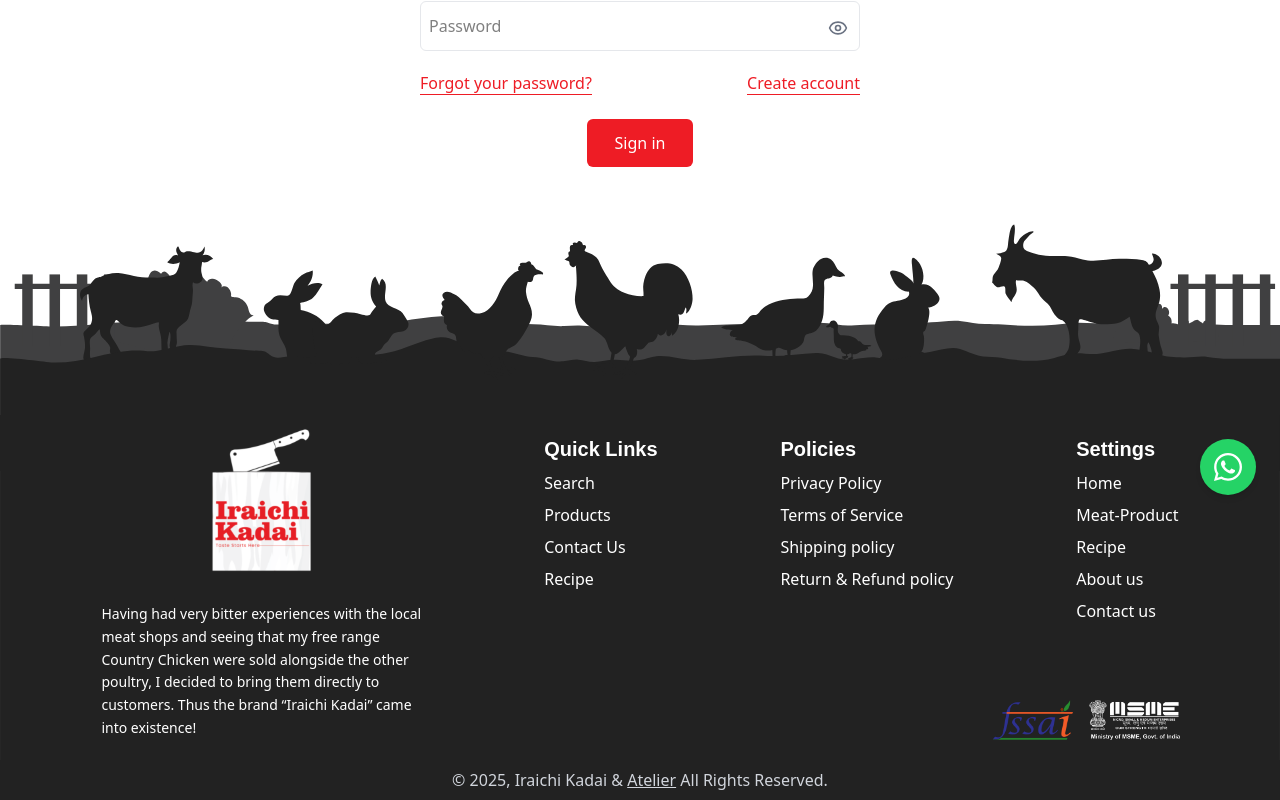
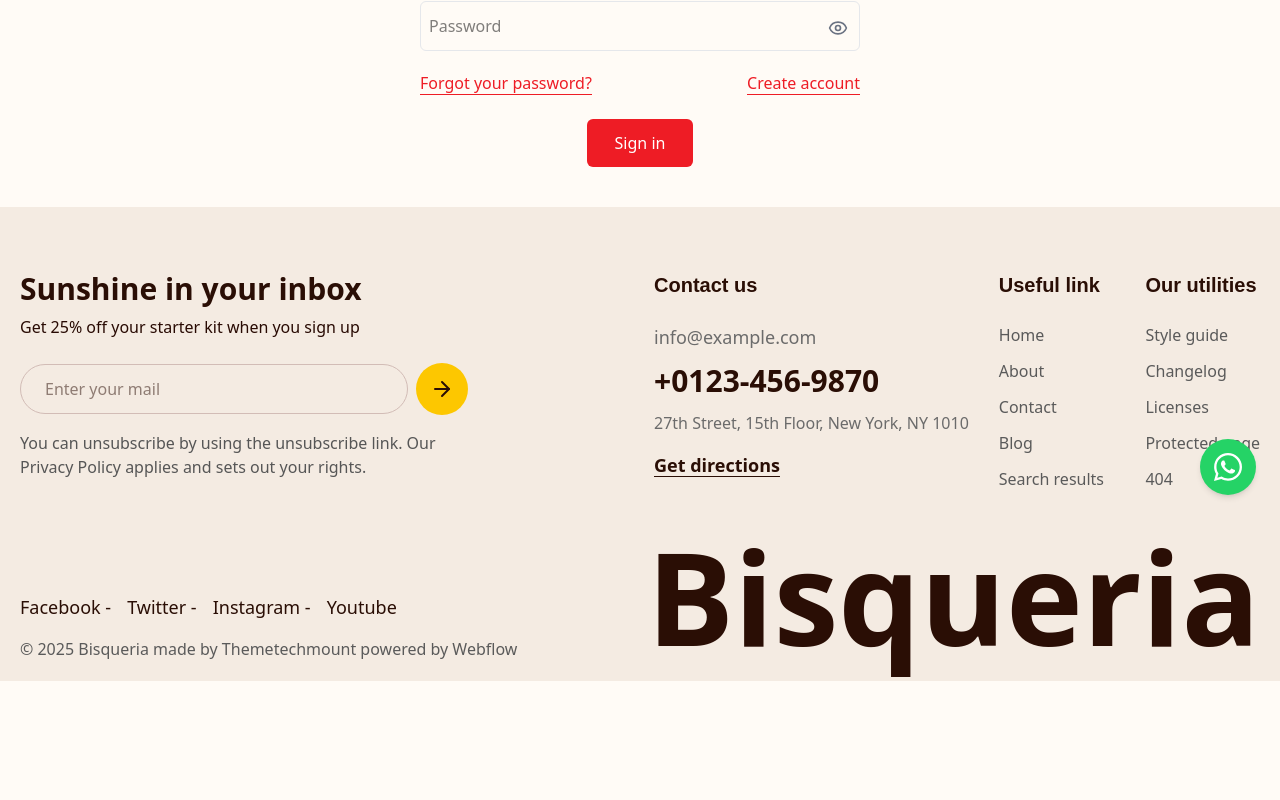
Before and after one commit to Atelier-Creation/Cake-Shop-full, a React (Vite) app in the folder cakeShop_Frontend/: page /login in a window 1280 px wide. Shown: the part 281-1081 px from the top of the page. After the commit the page ends 965 px from the top, so only its background shows below. Built offline with nearby package versions, Linux system fonts and the light colour scheme; no server answers; a web font is replaced by a local one.

Commit message:
updated footer

```diff
--- a/cakeShop_Frontend/src/App.css
+++ b/cakeShop_Frontend/src/App.css
@@ -17,7 +17,7 @@ h1{
   font-weight: 700;
 }
 body{
-  background: white !important;
+  background: #fffbf6 !important;
 }
 body > h2,h3,h4,h5{
     font-family: 'Barlow', sans-serif;
--- a/cakeShop_Frontend/src/index.css
+++ b/cakeShop_Frontend/src/index.css
@@ -1,7 +1,7 @@
 @import url('https://fonts.googleapis.com/css2?family=Yellowtail&display=swap');
 @import url('https://fonts.googleapis.com/css2?family=Hind+Madurai:wght@300;400;500;600;700&display=swap');
 body{
-    background-color: white !important;
+    background-color: #fffbf6 !important;
   }
 @import "tailwindcss";
 
--- a/cakeShop_Frontend/src/pages/MobileDesign/DesignerCakeSection.jsx
+++ b/cakeShop_Frontend/src/pages/MobileDesign/DesignerCakeSection.jsx
@@ -26,11 +26,11 @@ const DesignerCakeSection = () => {
                 <p className="text-[#EF4B5F] text-xs lg:text-sm font-bold tracking-[0.2em] uppercase mb-3">
                     Designer Cake
                 </p>
-                <h2 className="text-4xl lg:text-6xl font-black italic text-black mb-6" style={{ fontFamily: "'Dancing Script', cursive, serif" }}>
+                <h2 className="text-4xl lg:text-6xl font-black italic text-[#2a0e05] mb-6" style={{ fontFamily: "'Dancing Script', cursive, serif" }}>
                     Creamy Nuts Vanilla Cake
                 </h2>
 
-                <p className="text-gray-500 text-sm md:text-base leading-loose mb-10 max-w-xl">
+                <p className="text-[#5a5a5a] text-sm md:text-base leading-loose mb-10 max-w-xl">
                     Bibendum enim facilisis gravida neque convallis a cras semper.
                     Pretium fusce id velit ut tortor pretium viverra suspendisse. Ut
                     diam quam nulla porttitor. Viverra ipsum nunc aliquet bibendum
--- a/cakeShop_Frontend/src/pages/MobileDesign/MobileFeatureSlider.jsx
+++ b/cakeShop_Frontend/src/pages/MobileDesign/MobileFeatureSlider.jsx
@@ -47,7 +47,7 @@ const FeatureSlider = ({ features }) => {
                 alt={item.title.en}
                 className="w-28 h-28 object-contain mb-1 md:mb-4"
               />
-              <h3 className="text-lg font-semibold text-gray-800" >{item.title.en}</h3>
+              <h3 className="text-lg font-semibold text-[#2a0e05]" >{item.title.en}</h3>
               <p className="text-xs text-gray-500 max-w-50 mt-1 text-center">({item.title.ta})</p>
               {/* <H3
                 className="text-lg font-semibold text-gray-800"
--- a/cakeShop_Frontend/src/pages/MobileDesign/MobileFooter.jsx
+++ b/cakeShop_Frontend/src/pages/MobileDesign/MobileFooter.jsx
@@ -1,187 +1,111 @@
-import React, { useState } from "react";
-import { ChevronDown, ChevronUp } from "lucide-react";
-import { Link } from "react-router-dom";
-import bgImage from "../../assets/images/Untitled/42621686_9008027 1-cropped.svg";
-import rectBg from "../../assets/images/Untitled/Rectangle 203.svg";
-import { useNavigate } from "react-router-dom";
-const FooterSection = ({ title, children }) => {
-  const [open, setOpen] = useState(false);
-
-  return (
-    <div className="mb-4 w-full">
-      <button
-        onClick={() => setOpen(!open)}
-        className="flex justify-between items-center w-full text-white font-semibold text-base sm:text-lg mb-2"
-      >
-        {title}
-        {open ? <ChevronUp size={20} /> : <ChevronDown size={20} />}
-      </button>
-      {open && (
-        <div className="pl-2 text-white text-sm sm:text-base">{children}</div>
-      )}
-    </div>
-  );
-};
+import { ArrowRight, ChevronLeft } from "lucide-react";
+import React from "react";
 
 const MobileFooter = () => {
-  const navigate = useNavigate()
   return (
-    <footer className="relative pt-12 text-white z-10 mt-20 sm:mt-28 lg:mt-40 bg-[#222222] lg:bg-[#fff]">
-      {/* Background for top wave */}
-      <div className="absolute -top-10 lg:-top-30 left-0 w-full">
-        <img src={bgImage} alt="bg" className="w-full object-cover" />
+    <footer className="bg-[#f4ebe2] text-[#2a0e05] md:pt-16 pt-6 px-5">
+      <div className="max-w-7xl mx-auto">
+
+        {/* Top Section */}
+        <div className="flex flex-col lg:flex-row justify-between gap-7">
+
+          {/* Subscribe Section */}
+          <div className="w-full">
+            <h2 className="text-3xl font-bold mb-2">
+              Sunshine in your inbox
+            </h2>
+
+            <p className="text-base text-[#280a03] mb-6 font-medium">
+              Get 25% off your starter kit when you sign up
+            </p>
+
+            <div className="flex items-center max-w-md gap-2">
+              <input
+                type="email"
+                placeholder="Enter your mail"
+                className="flex-1 px-6 md:py-3 py-2 border rounded-full border-[#d2bcb6] bg-transparent outline-none text-[#2a0e05]"
+              />
+              <button className="bg-yellow-400 rounded-full md:w-13 md:h-13 w-10 h-10 flex items-center justify-center text-xl">
+                <ArrowRight/>
+              </button>
             </div>
 
-      {/* Mobile Section */}
-      <div className="md:my-8 my-1 lg:hidden flex flex-col items-center justify-center px-4 gap-4">
-        <Link to={"/"}>
-          <img
-            src="/ik-white.svg"
-            alt="Logo"
-            className="h-38 sm:h-38 object-contain"
-          />
-        </Link>
-        <p className="text-sm text-center leading-relaxed">
-          Having had very bitter experiences with the local meat shops and
-          seeing that my free range Country Chicken were sold alongside the
-          other poultry, I decided to bring them directly to customers. Thus the
-          brand “Iraichi Kadai” came into existence!
+            <p className="font-medium text-base  text-[#565656] mt-4 max-w-md">
+              You can unsubscribe by using the unsubscribe link. Our Privacy
+              Policy applies and sets out your rights.
             </p>
           </div>
 
-      <div className="my-8 lg:hidden px-4">
-        <FooterSection title="Quick Links">
-          <ul className="space-y-1">
+          {/* Contact Section */}
+          <div className="flex flex-col md:flex-row justify-between w-full">
+          <div>
+            <h3 className="text-xl font-semibold mb-6">Contact us</h3>
+
+            <p className="text-[#6b6b6b] mb-3 font-medium text-lg">info@example.com</p>
+
+            <p className="text-3xl font-bold mb-3">+0123-456-9870</p>
+
+            <p className="text-[#6b6b6b] mb-4 font-medium text-base">
+              27th Street, 15th Floor, New York, NY 1010
+            </p>
+
+            <a
+              href="#"
+              className="font-semibold text-lg underline underline-offset-4"
+            >
+              Get directions
+            </a>
+          </div>
+
+          {/* Links Section */}
+          <div className="grid grid-cols-2 gap-8">
+            <div>
+              <h3 className="text-xl font-semibold mb-6">Useful link</h3>
+              <ul className="space-y-3 text-[#5a5a5a] font-medium text-base">
                 <li>Home</li>
-            <li>Products</li>
-            <li>Search</li>
+                <li>About</li>
                 <li>Contact</li>
+                <li>Blog</li>
+                <li>Search results</li>
               </ul>
-        </FooterSection>
+            </div>
 
-        <FooterSection title="Policies">
-          <ul className="space-y-1">
-            <li onClick={() => navigate("/privacy-policy")}>Privacy Policy</li>
-            <li onClick={() => navigate("/terms-conditions")}>
-              Terms of Service
-            </li>
-            <li>Refund Policy</li>
+            <div>
+              <h3 className="text-xl font-semibold mb-6">Our utilities</h3>
+              <ul className="space-y-3 text-[#5a5a5a] font-medium text-base">
+                <li>Style guide</li>
+                <li>Changelog</li>
+                <li>Licenses</li>
+                <li>Protected page</li>
+                <li>404</li>
               </ul>
-        </FooterSection>
-
-        <FooterSection title="Settings">
-          <ul className="space-y-1">
-            <li>Account</li>
-            <li>Language</li>
-            <li>Notifications</li>
-          </ul>
-        </FooterSection>
-
-        {/* Mobile-only logos under Settings */}
-        <div className="flex items-center justify-center gap-4 mt-4 lg:hidden">
-          <img src="/fssai-logo.png" alt="fssai" className="h-12" />
-          <img src="/gov-approved-msme.png" alt="msme" className="h-6" />
+            </div>
+          </div>
           </div>
         </div>
 
-      {/* Desktop Section */}
-      <div className="hidden relative lg:flex justify-around lg:mt-10 lg:pb-10 px-10">
-        <div className="absolute top-0 left-0 w-full">
-          <img src={rectBg} alt="rect-bg" className="w-full object-cover" />
+        {/* Bottom Section */}
+        <div className="mt-10 pb-5 flex flex-col lg:flex-row justify-between items-start lg:items-end gap-6">
+
+          {/* Social + Copyright */}
+          <div>
+            <div className="md:flex grid grid-cols-2 items-center lg:gap-4 gap-2 text-[#2a0e05] mb-4 font-medium text-lg">
+              <span>Facebook - </span>
+              <span>Twitter - </span>
+              <span>Instagram - </span>
+              <span>Youtube </span>
             </div>
-        <div className="w-80 z-10">
-          <div className="flex items-center justify-center gap-5 mb-4">
-            <Link to={"/"}>
-              <img
-                src="/ik-white.svg"
-                alt="Logo"
-                className="h-30 lg:h-43 object-contain"
-              />
-            </Link>
-          </div>
-          <p className="text-sm text-start leading-relaxed">
-            Having had very bitter experiences with the local meat shops and
-            seeing that my free range Country Chicken were sold alongside the
-            other poultry, I decided to bring them directly to customers. Thus
-            the brand “Iraichi Kadai” came into existence!
+
+            <p className="text-[#5a5a5a] text-base">
+              © 2025 Bisqueria made by Themetechmount powered by Webflow
             </p>
           </div>
 
-        {/* Links */}
-        <div className="lg:flex flex-col gap-2 z-10 mt-5">
-          <h4 className="text-xl font-semibold">Quick Links</h4>
-          <a href="/" className="hover:underline">
-            Search
-          </a>
-          <a href="/" className="hover:underline">
-            Products
-          </a>
-          <a href="/" className="hover:underline">
-            Contact Us
-          </a>
-          <a href="/" className="hover:underline">
-            Recipe
-          </a>
-        </div>
-
-        <div className="lg:flex flex-col gap-2 z-10 mt-5">
-          <h4 className="text-xl font-semibold">Policies</h4>
-          <a href="/privacy-policy" className="hover:underline">
-            Privacy Policy
-          </a>
-          <a href="/terms-conditions" className="hover:underline">
-            Terms of Service
-          </a>
-          <a href="/" className="hover:underline">
-            Shipping policy
-          </a>
-          <a href="/" className="hover:underline">
-            Return & Refund policy
-          </a>
-          {/* <a href="/privacy-policy" className="hover:underline">Privacy Policy</a>
-          <a href="/terms-conditions" className="hover:underline">Terms of Service</a>
-          <a href="/" className="hover:underline">Shipping policy</a>
-          <a href="/" className="hover:underline">Return & Refund policy</a> */}
-        </div>
-
-        <div className="lg:flex flex-col gap-2 z-10 mt-5">
-          <h4 className="text-xl font-semibold">Settings</h4>
-          <a href="/" className="hover:underline">
-            Home
-          </a>
-          <a href="/" className="hover:underline">
-            Meat-Product
-          </a>
-          <a href="/" className="hover:underline">
-            Recipe
-          </a>
-          <a href="/" className="hover:underline">
-            About us
-          </a>
-          <a href="/" className="hover:underline">
-            Contact us
-          </a>
+          {/* Big Right Text */}
+          <div className="md:text-[130px] text-5xl mx-auto lg:mx-0 font-extrabold leading-none">
+            Bisqueria
           </div>
         </div>
-
-      {/* Desktop logos (unchanged, visible only on lg and up) */}
-      <div className="hidden lg:flex items-center justify-end gap-4 relative z-[100] mr-[100px] mt-[-100px]">
-        <img src="/fssai-logo.png" alt="fssai" className="h-20" />
-        <img src="/gov-approved-msme.png" alt="msme" className="h-10" />
-      </div>
-
-      {/* Bottom Bar */}
-      <div className="relative z-10 text-center bg-[#222] py-2 text-gray-300 text-xs sm:text-sm lg:text-base">
-        © 2025, Iraichi Kadai &{" "}
-        <a
-          href="https://www.theateliercreation.com/"
-          target="_blank"
-          rel="noopener noreferrer"
-          className="underline"
-        >
-          Atelier
-        </a>{" "}
-        All Rights Reserved.
       </div>
     </footer>
   );
```
Also changed, not shown: cakeShop_Frontend/src/components/AboutUs.jsx (+4 -4 lines), cakeShop_Frontend/src/pages/MobileDesign/MobileCategorySlider.jsx (+4 -4 lines), cakeShop_Frontend/src/pages/MobileDesign/Testimonials.jsx (+62 -88 lines). Lines whose indentation alone changed are shown as unchanged.
